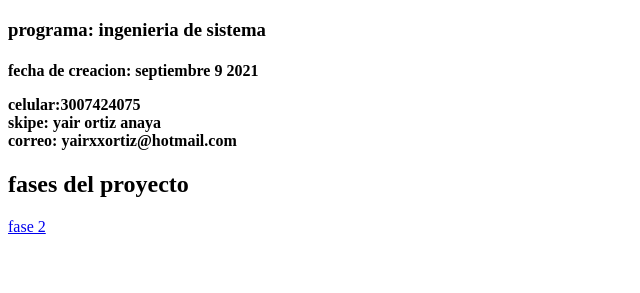
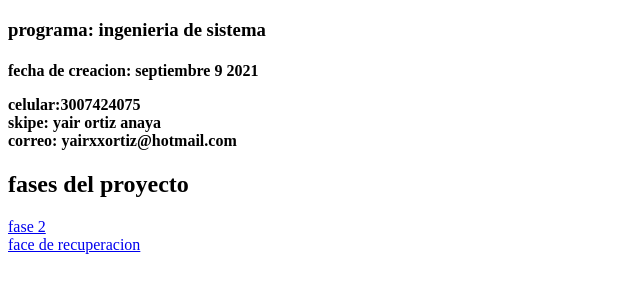
Before and after one commit to yortizan/DSW-YairOrtiz, a plain HTML site: page index.html in a window 1280 px wide. Shown: the part 61-354 px from the top of the page, without its empty margins (0-640 px from the left). Drawn offline with Linux system fonts and the light colour scheme.

Commit message:
Update index.html

```diff
--- a/index.html
+++ b/index.html
@@ -20,5 +20,6 @@
 
     </h4>
     <h2>fases del proyecto</h2>
-    <a href="fase2/design.html"> fase 2</a>
+    <a href="fase2/design.html"> fase 2</a> <br>
+    <a href="RecuperacionFase3/">face de recuperacion</a>
 </html>
```
